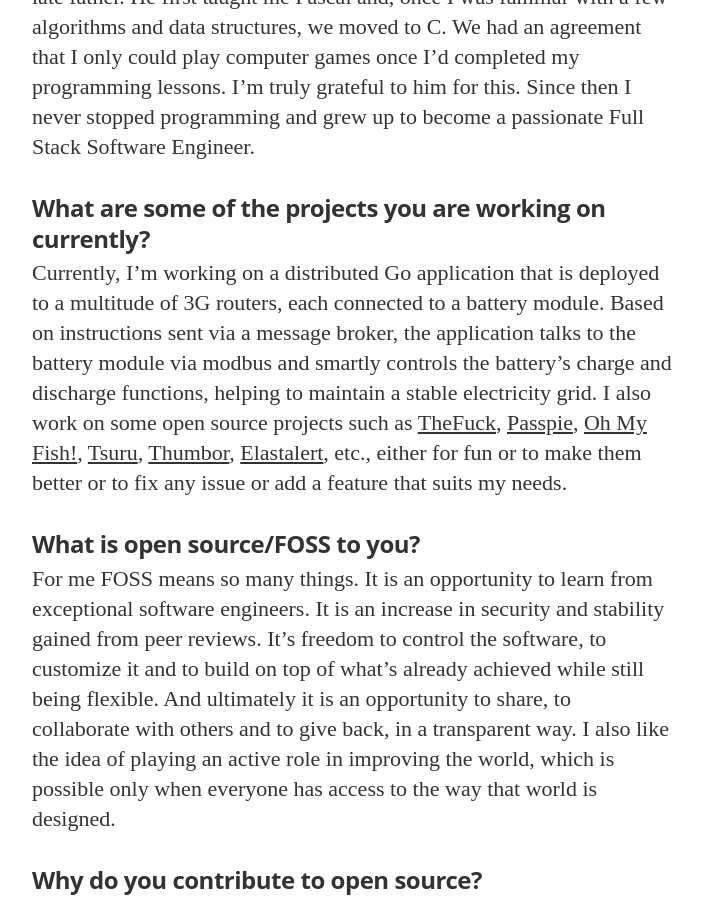
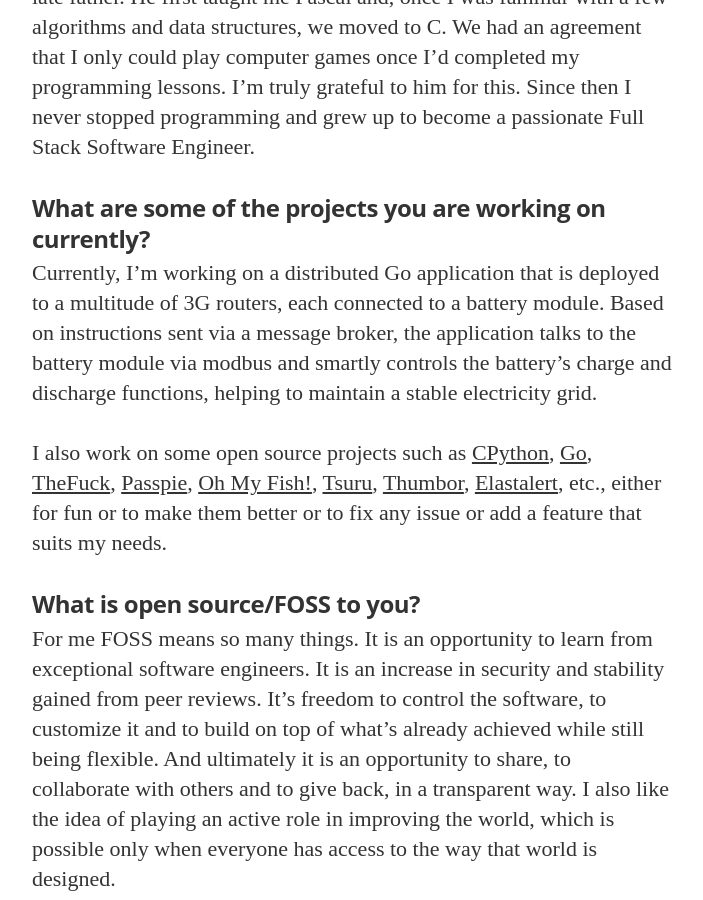
Before and after one commit to HackIllinois/blog, a Jekyll site: the page built from _posts/2018-08-01-mentor-spotlight-pablo-aguiar.markdown, in a window 1280 px wide and 900 px high, scrolled down 1572 px. Shown: the whole window, without its empty margins (288-991 px from the left). Built offline with Jekyll 4.4.1, drawn with Linux system fonts in a browser that asks for light colours; nearby versions of some CDN libraries; some web fonts are replaced.

Commit message:
Add CPython and Go to projects I contribute to

```diff
--- a/_posts/2018-08-01-mentor-spotlight-pablo-aguiar.markdown
+++ b/_posts/2018-08-01-mentor-spotlight-pablo-aguiar.markdown
@@ -21,7 +21,8 @@
 
 ### What are some of the projects you are working on currently?
 Currently, I'm working on a distributed Go application that is deployed to a multitude of 3G routers, each connected to a battery module. Based on instructions sent via a message broker, the application talks to the battery module via modbus and smartly controls the battery's charge and discharge functions, helping to maintain a stable electricity grid.
-I also work on some open source projects such as [TheFuck](https://github.com/nvbn/thefuck), [Passpie](https://github.com/marcwebbie/passpie), [Oh My Fish!](https://github.com/oh-my-fish), [Tsuru](https://github.com/tsuru), [Thumbor](https://github.com/thumbor), [Elastalert](https://github.com/Yelp/elastalert), etc., either for fun or to make them better or to fix any issue or add a feature that suits my needs.
+
+I also work on some open source projects such as [CPython](https://github.com/python/cpython), [Go](https://github.com/golang/go), [TheFuck](https://github.com/nvbn/thefuck), [Passpie](https://github.com/marcwebbie/passpie), [Oh My Fish!](https://github.com/oh-my-fish), [Tsuru](https://github.com/tsuru), [Thumbor](https://github.com/thumbor), [Elastalert](https://github.com/Yelp/elastalert), etc., either for fun or to make them better or to fix any issue or add a feature that suits my needs.
 
 ### What is open source/FOSS to you?
 For me FOSS means so many things. It is an opportunity to learn from exceptional software engineers. It is an increase in security and stability gained from peer reviews. It's freedom to control the software, to customize it and to build on top of what's already achieved while still being flexible. And ultimately it is an opportunity to share, to collaborate with others and to give back, in a transparent way. I also like the idea of playing an active role in improving the world, which is possible only when everyone has access to the way that world is designed.
```
